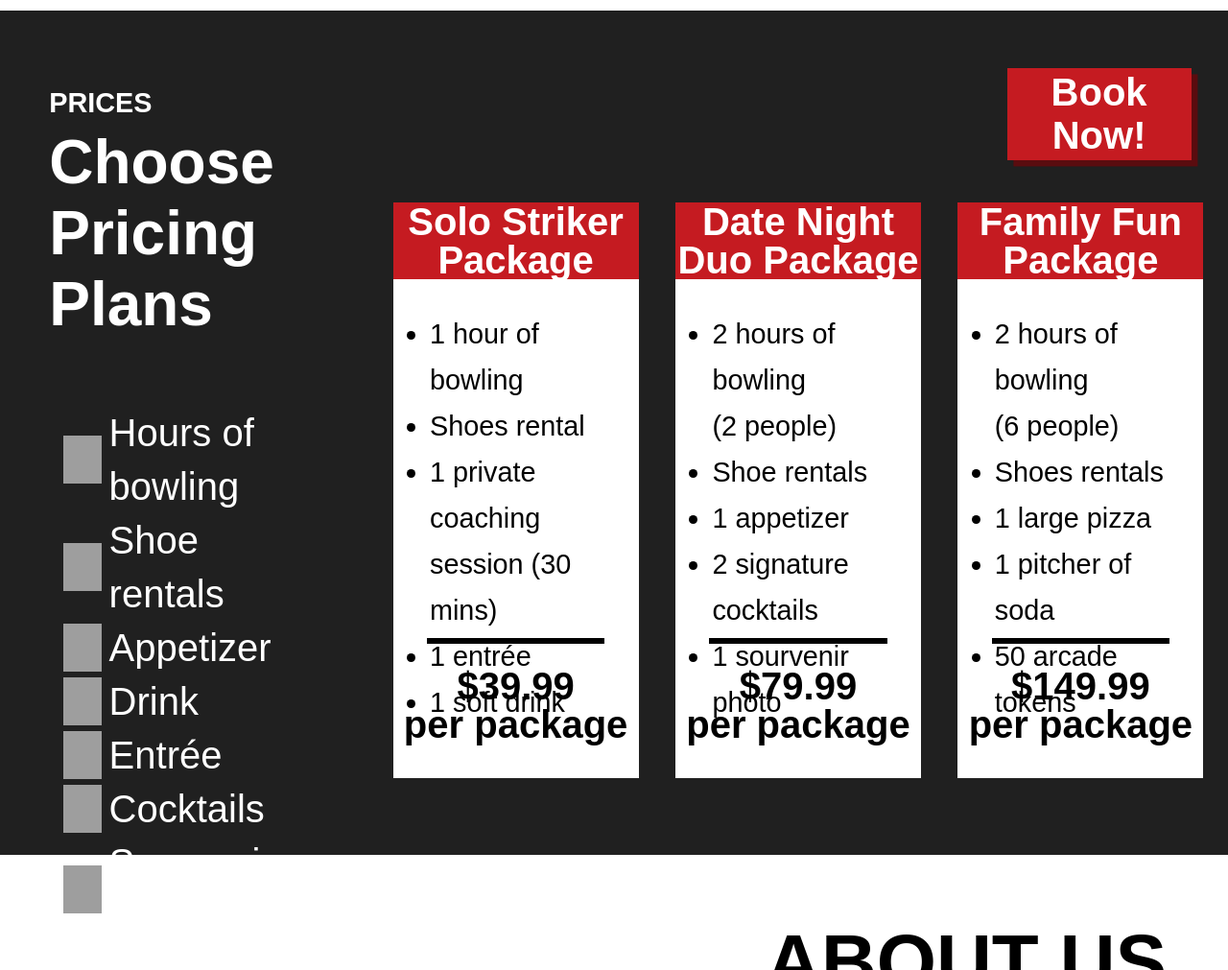
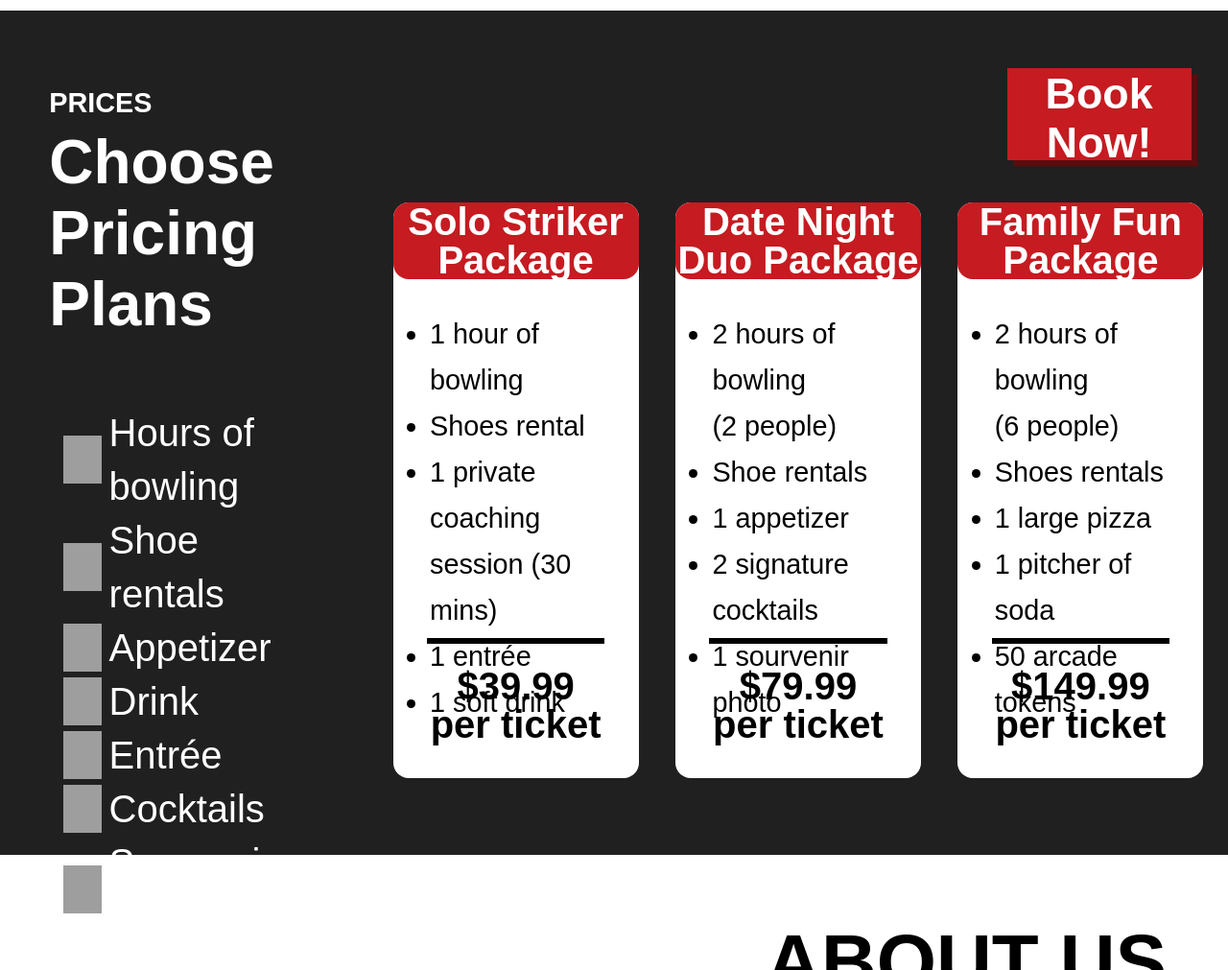
Before and after one commit to KienHongNguyen/bowling-page, a plain HTML site: page index.html in a window 1280 px wide. Shown: the part 2789-3800 px from the top of the page at 96% size. Drawn offline with Linux system fonts and the light colour scheme; grey boxes are pictures that could not be loaded.

Commit message:
finished

```diff
--- a/index.html
+++ b/index.html
@@ -252,7 +252,7 @@
                                     <li>1 soft drink</li>
                                 </ul>
                                 <hr>
-                                <h3>$39.99 <br> per package</h3>
+                                <h3>$39.99 <br> per ticket</h3>
                             </div>
                             <div class="priceCard2">
                                 <h2>Date Night Duo Package</h2>
@@ -264,7 +264,7 @@
                                     <li>1 sourvenir photo</li>
                                 </ul>
                                 <hr>
-                                <h3>$79.99 <br> per package</h3>
+                                <h3>$79.99 <br> per ticket</h3>
                             </div>
                             <div class="priceCard3">
                                 <h2>Family Fun Package</h2>
@@ -276,7 +276,7 @@
                                     <li>50 arcade tokens</li>
                                 </ul>
                                 <hr>
-                                <h3>$149.99 <br> per package</h3>
+                                <h3>$149.99 <br> per ticket</h3>
                             </div>
                         </div>
                     </div>
--- a/style.css
+++ b/style.css
@@ -420,7 +420,7 @@ transform: translateX(0.2vw);
 }
 /* Class Card 1 Left Imagine */
 #classCard1Left img {
-    filter: blur(0.2rem);
+    filter: blur(0.1rem);
     width: 26vw;
     border-radius: 0.5rem;
 }
@@ -481,7 +481,7 @@ transform: translateX(0.2vw);
 }
 /* Class Card 2 Left Imagine */
 #classCard2Left img {
-    filter: blur(0.2rem);
+    filter: blur(0.1rem);
     width: 26vw;
     border-radius: 0.5rem;
 }
@@ -541,7 +541,7 @@ transform: translateX(0.2vw);
 }
 /* Class Card 3 Left Imagine */
 #classCard3Left img {
-    filter: blur(0.2rem);
+    filter: blur(0.1rem);
     width: 26vw;
     border-radius: 0.5rem;
 }
@@ -648,7 +648,7 @@ transform: translateX(0.2vw);
 .price-right button {
     height: 12vh;
     width: 15vw;
-    font-size: 2.5rem;
+    font-size: 2.8rem;
     margin-left: 50vw;
     margin-top: 8vh;
     font-weight: bold;
@@ -678,6 +678,7 @@ transform: translateX(0.2vw);
     display: flex;
     flex-direction: column;
     width: 20vw;
+    border-radius: 1rem;
     background-color: white;
 }
 /* Price Card 1 Main Text */
@@ -688,6 +689,7 @@ transform: translateX(0.2vw);
     margin-top: 0vh;
     height: 15vh;
     text-align: center;
+    border-radius: 1rem;
     font-size: 2.5rem;
     color: white;
     line-height: 5vh;
@@ -723,6 +725,7 @@ transform: translateX(0.2vw);
     display: flex;
     flex-direction: column;
     width: 20vw;
+    border-radius: 1rem;
     background-color: white;
 }
 /* Price Card 2 Main Text */
@@ -735,6 +738,7 @@ transform: translateX(0.2vw);
     text-align: center;
     font-size: 2.5rem;
     color: white;
+    border-radius: 1rem;
     line-height: 5vh;
     background-color: #C51B21FF;
 }
@@ -768,6 +772,7 @@ transform: translateX(0.2vw);
     display: flex;
     flex-direction: column;
     width: 20vw;
+    border-radius: 1rem;
     background-color: white;
 }
 /* Price Card 3 Main Text */
@@ -780,6 +785,7 @@ transform: translateX(0.2vw);
     text-align: center;
     font-size: 2.5rem;
     color: white;
+    border-radius: 1rem;
     line-height: 5vh;
     background-color: #C51B21FF;
 }
```
